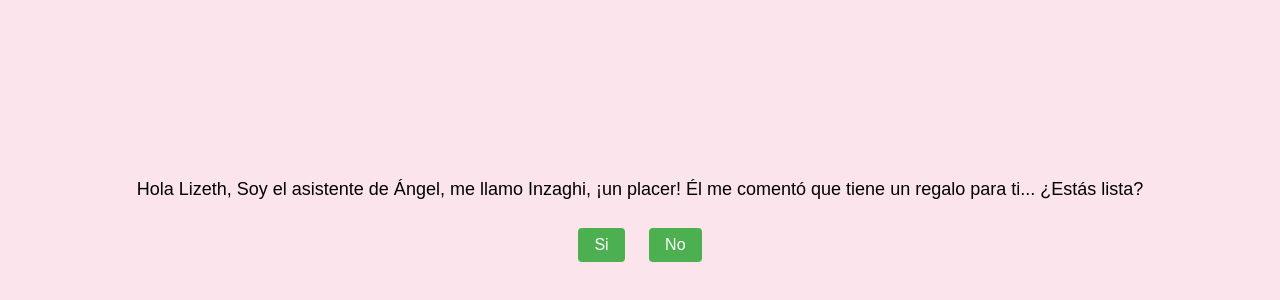
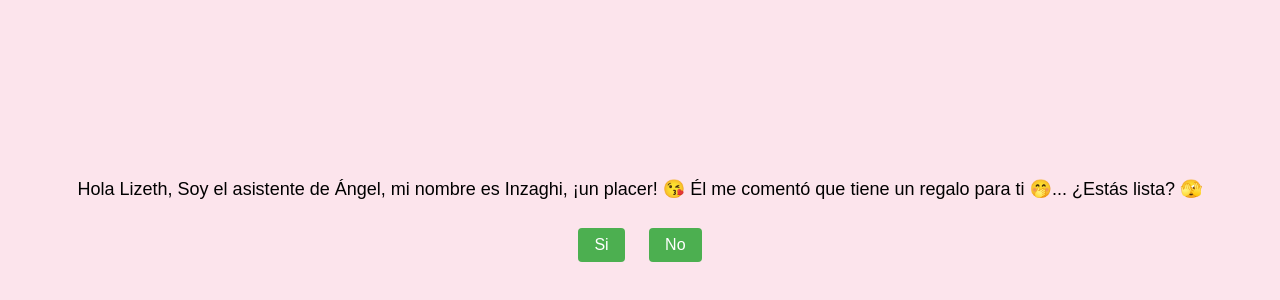
Before and after one commit to Janmxgaming/Pagina-de-mi-amor, a plain HTML site: page index.html in a window 1280 px wide. Shown: the part 184-484 px from the top of the page. Drawn offline with Linux system fonts and the light colour scheme.

Commit message:
Update index.html

```diff
--- a/index.html
+++ b/index.html
@@ -9,7 +9,7 @@
 <body>
     <div id="intro-screen">
         <div id="intro-text" class="container">
-            <p>Hola Lizeth, Soy el asistente de Ángel, me llamo Inzaghi, ¡un placer! Él me comentó que tiene un regalo para ti... ¿Estás lista?</p>
+            <p>Hola Lizeth, Soy el asistente de Ángel, mi nombre es Inzaghi, ¡un placer! 😘 Él me comentó que tiene un regalo para ti 🤭... ¿Estás lista? 🫣</p>
             <button onclick="iniciarAnimacion()">Si</button>
             <button onclick="botonEquivocado()">No</button>
         </div>
```
